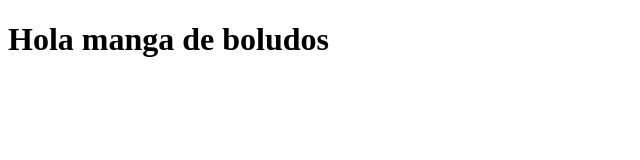
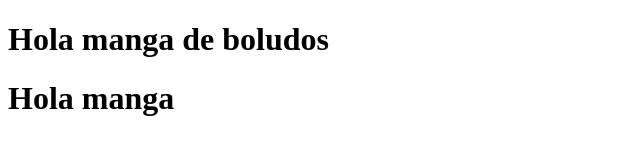
Before and after one commit to AlexSumner/GitPrueba, a plain HTML site: page index.html in a window 1280 px wide. Shown: the whole page, without its empty margins (0-640 px from the left). Drawn offline with Linux system fonts and the light colour scheme.

Commit message:
Update index.html

```diff
--- a/index.html
+++ b/index.html
@@ -8,5 +8,6 @@
   </head>
   <body>
     <h1>Hola manga de boludos</h1>
+    <h1>Hola manga</h1>
   </body>
 </html>
```
